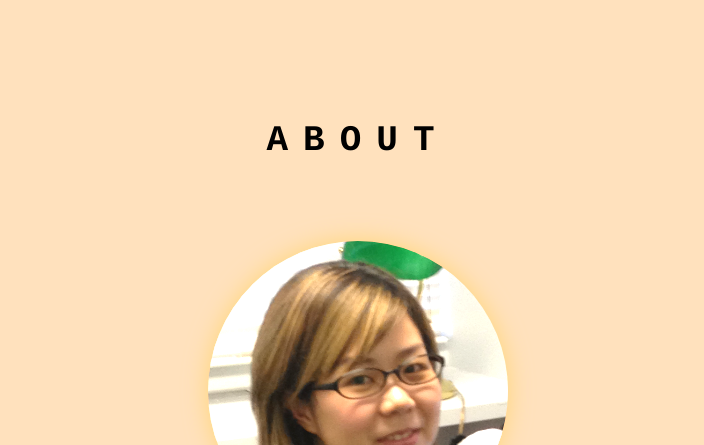
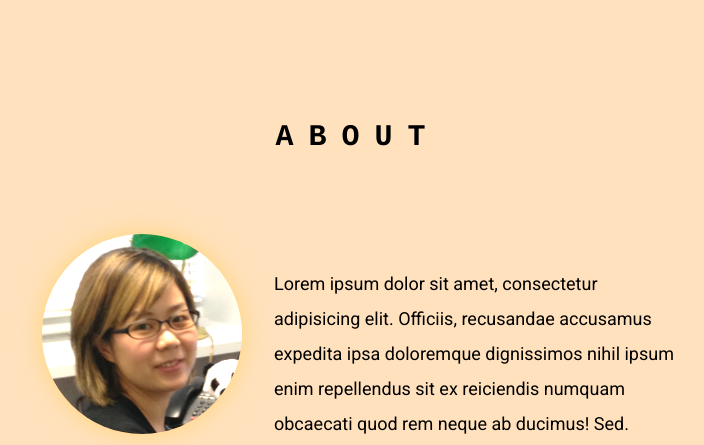
Before and after one commit to shiv-chan/Portfolio, a plain HTML site: page home.html in a window 1280 px wide. Shown: the part 810-1255 px from the top of the page, without its empty margins (282-986 px from the left). Drawn offline with Linux system fonts and the light colour scheme.

Commit message:
Update the layout for large size devices.
Change the layout on ABOUT and CONTACT.

```diff
--- a/CSS/_components.scss
+++ b/CSS/_components.scss
@@ -209,6 +209,7 @@ section {
 	justify-content: space-evenly;
 	position: absolute;
 	width: 70%;
+	max-width: 500px;
 	height: 70%;
 	padding: 1rem;
 	background-color: $menu-overlay-color;
@@ -237,11 +238,12 @@ section {
 		text-align: center;
 
 		h2 {
-			margin-bottom: 0.5rem;
+			margin-bottom: 1rem;
 		}
 
 		p {
-			padding-bottom: 1rem;
+			text-align: start;
+			margin: 1rem;
 		}
 	}
 }
--- a/CSS/_layout.scss
+++ b/CSS/_layout.scss
@@ -567,10 +567,6 @@ footer {
 			h2 {
 				font-size: 22px;
 			}
-
-			p {
-				text-align: start;
-			}
 		}
 
 		&Container {
@@ -609,7 +605,7 @@ footer {
 @include media-lg {
 	section {
 		h1:nth-of-type(1) {
-			@include sectionTitle(36px);
+			@include sectionTitle(30px);
 			letter-spacing: 15px;
 		}
 	}
@@ -646,23 +642,35 @@ footer {
 
 		#aboutContainer {
 			.profile {
+				@include flex(row);
+
 				img {
-					max-width: 300px;
+					max-width: 200px;
+					align-self: flex-start;
 				}
 
 				h2 {
-					font-size: 30px;
+					font-size: 24px;
 					margin-top: 3.5rem;
+					position: absolute;
+					bottom: 0;
+					left: 1rem;
 				}
 
 				p:nth-of-type(1) {
-					font-size: 22px;
+					font-size: 20px;
+					position: absolute;
+					bottom: -7rem;
+					left: 1rem;
 				}
 
 				p:nth-of-type(2) {
-					font-size: 20px;
+					font-size: 18px;
 					line-height: 35px;
-					max-width: 600px;
+					max-width: 400px;
+					margin-left: 2rem;
+					position: relative;
+					top: 2rem;
 				}
 			}
 		}
@@ -673,6 +681,7 @@ footer {
 
 		#modal {
 			max-width: 1000px;
+			height: 500px;
 
 			span {
 				font-size: 50px;
@@ -682,12 +691,12 @@ footer {
 				width: 70%;
 
 				h2 {
-					font-size: 30px;
+					font-size: 24px;
 				}
 
 				p {
 					text-align: start;
-					font-size: 24px;
+					font-size: 20px;
 				}
 			}
 		}
@@ -696,8 +705,8 @@ footer {
 			max-width: 1000px;
 
 			& > a {
-				font-size: 22px;
-				margin-bottom: 5rem;
+				font-size: 20px;
+				margin-bottom: 3rem;
 			}
 			.langList {
 				gap: 3rem 1rem;
@@ -720,12 +729,12 @@ footer {
 			}
 
 			h2 {
-				font-size: 28px;
+				font-size: 24px;
 				margin-bottom: 2rem;
 			}
 
 			ul li {
-				font-size: 24px;
+				font-size: 20px;
 			}
 		}
 	}
@@ -797,16 +806,30 @@ footer {
 		padding-top: 130px;
 
 		#contactContainer {
+			display: block;
+			width: 750px;
+
+			h1:nth-of-type(1) {
+				margin-bottom: 6rem;
+			}
+
 			h1:nth-of-type(2) {
 				font-size: 26px;
+				width: fit-content;
+				margin: 0;
+				margin-top: 5rem;
+				float: left;
 			}
 
 			p {
+				width: fit-content;
 				font-size: 20px;
 			}
 
 			form {
-				margin: 3rem;
+				width: 50%;
+				float: right;
+				margin: -13rem -4rem;
 
 				label,
 				input,
```
Also changed, not shown: CSS/main.css.
